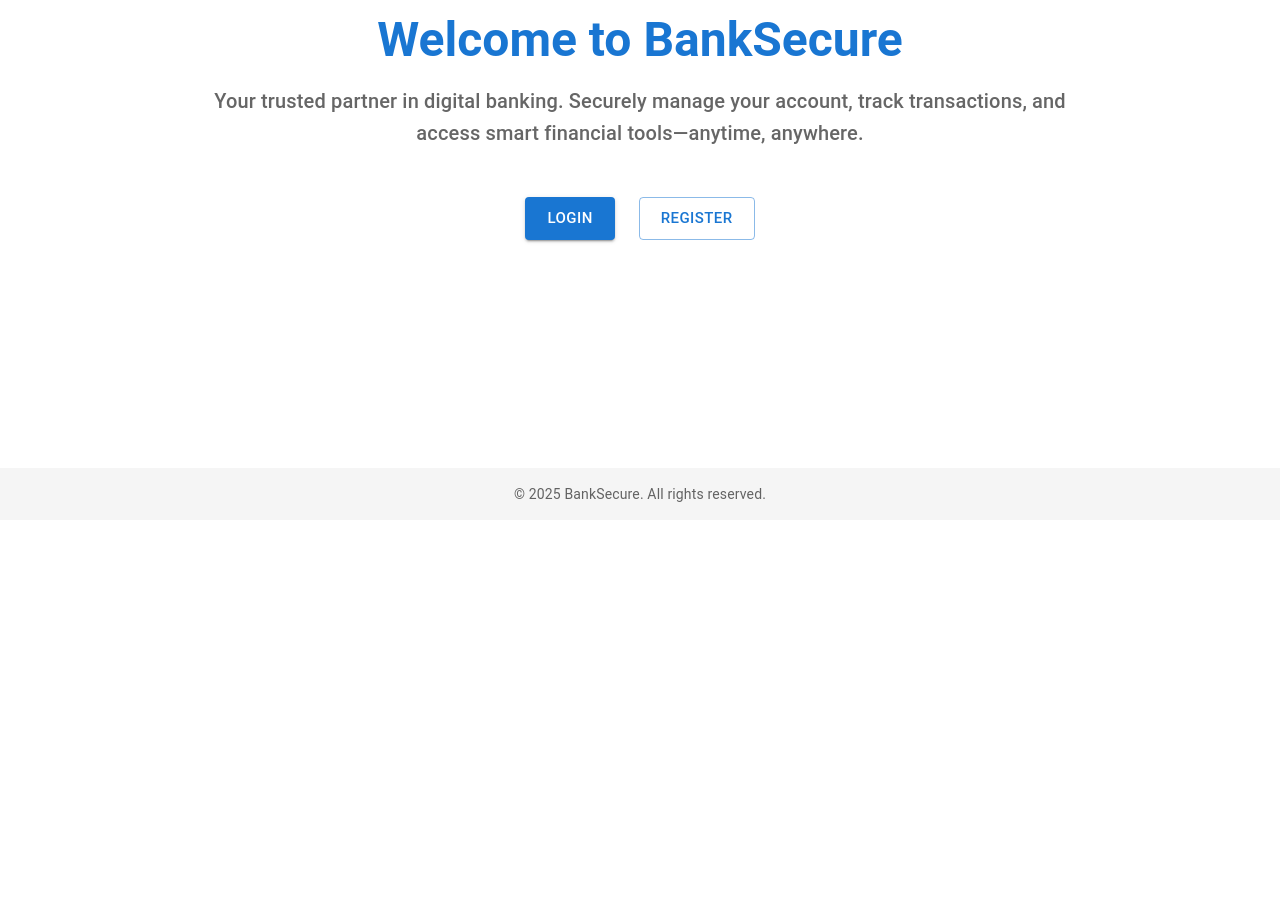
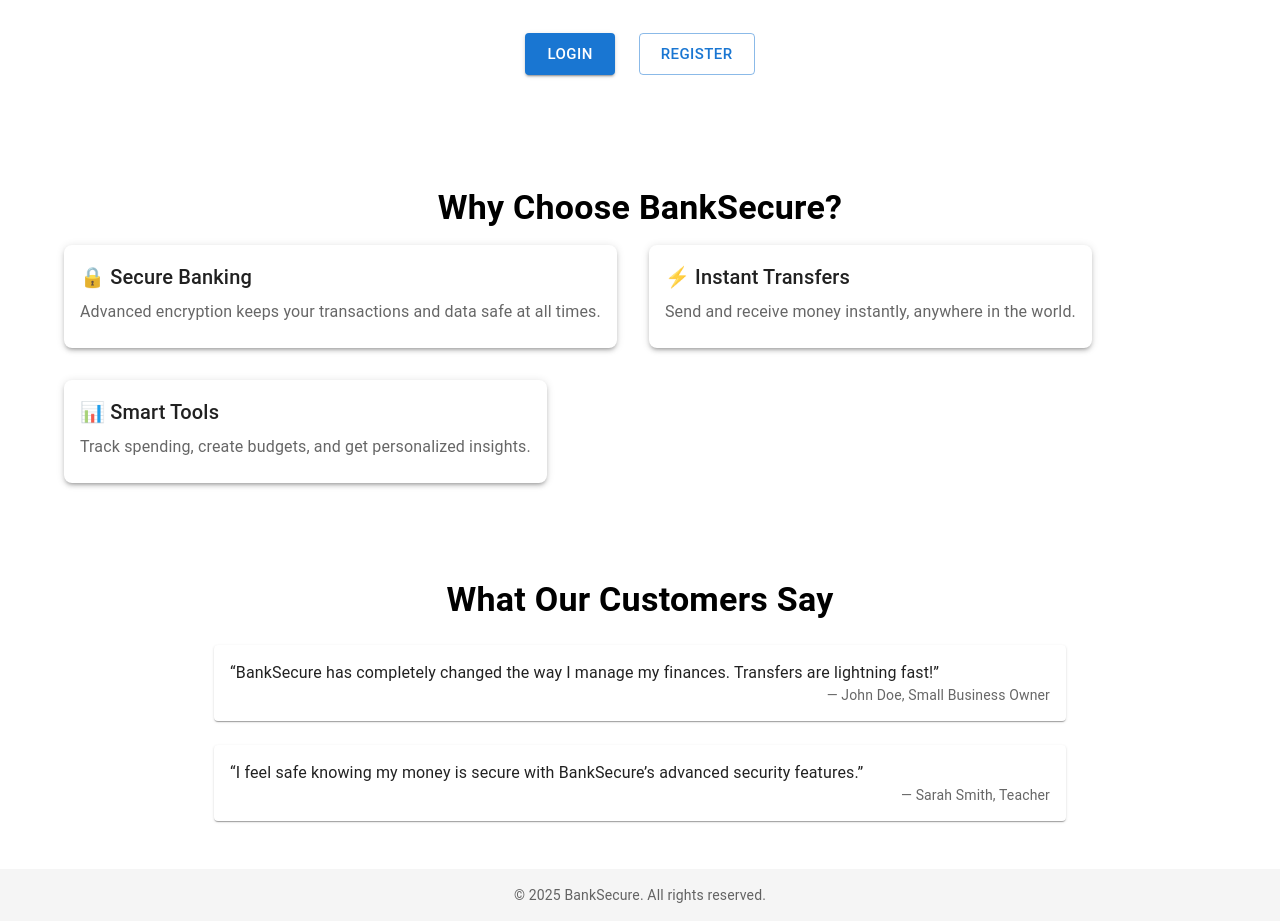
Before and after one commit to shreejal27/BankSystem_Frontend, a React (Vite) app: page / in a window 1280 px wide. Shown: the part 280-1201 px from the top of the page. Before the commit the page ends 800 px from the top, so only its background shows below. Built offline with nearby package versions, Linux system fonts and the light colour scheme; no server answers.

Commit message:
modified landing page

```diff
--- a/src/pages/LandingPage.tsx
+++ b/src/pages/LandingPage.tsx
@@ -7,6 +7,9 @@ import {
   AppBar,
   Toolbar,
   Stack,
+  Grid,
+  Card,
+  CardContent,
 } from "@mui/material";
 import { Link as RouterLink } from "react-router-dom";
 
@@ -87,6 +90,97 @@ const LandingPage: React.FC = () => {
         </Stack>
       </Container>
 
+      {/* Features Section (Dummy Data) */}
+      <Container maxWidth="lg" sx={{ py: 6 }}>
+        <Typography
+          variant="h4"
+          textAlign="center"
+          fontWeight="bold"
+          gutterBottom
+        >
+          Why Choose BankSecure?
+        </Typography>
+        <Grid container spacing={4} sx={{ mt: 2 }}>
+          <Grid item xs={12} md={4}>
+            <Card sx={{ borderRadius: 2, boxShadow: 3 }}>
+              <CardContent>
+                <Typography variant="h6" gutterBottom>
+                  🔒 Secure Banking
+                </Typography>
+                <Typography color="text.secondary">
+                  Advanced encryption keeps your transactions and data safe at
+                  all times.
+                </Typography>
+              </CardContent>
+            </Card>
+          </Grid>
+          <Grid item xs={12} md={4}>
+            <Card sx={{ borderRadius: 2, boxShadow: 3 }}>
+              <CardContent>
+                <Typography variant="h6" gutterBottom>
+                  ⚡ Instant Transfers
+                </Typography>
+                <Typography color="text.secondary">
+                  Send and receive money instantly, anywhere in the world.
+                </Typography>
+              </CardContent>
+            </Card>
+          </Grid>
+          <Grid item xs={12} md={4}>
+            <Card sx={{ borderRadius: 2, boxShadow: 3 }}>
+              <CardContent>
+                <Typography variant="h6" gutterBottom>
+                  📊 Smart Tools
+                </Typography>
+                <Typography color="text.secondary">
+                  Track spending, create budgets, and get personalized insights.
+                </Typography>
+              </CardContent>
+            </Card>
+          </Grid>
+        </Grid>
+      </Container>
+
+      {/* Testimonials (Dummy Data) */}
+      <Container maxWidth="md" sx={{ py: 6 }}>
+        <Typography
+          variant="h4"
+          textAlign="center"
+          fontWeight="bold"
+          gutterBottom
+        >
+          What Our Customers Say
+        </Typography>
+        <Stack spacing={3} mt={3}>
+          <Card sx={{ p: 2 }}>
+            <Typography variant="body1">
+              “BankSecure has completely changed the way I manage my finances.
+              Transfers are lightning fast!”
+            </Typography>
+            <Typography
+              variant="body2"
+              color="text.secondary"
+              textAlign="right"
+            >
+              — John Doe, Small Business Owner
+            </Typography>
+          </Card>
+          <Card sx={{ p: 2 }}>
+            <Typography variant="body1">
+              “I feel safe knowing my money is secure with BankSecure’s advanced
+              security features.”
+            </Typography>
+            <Typography
+              variant="body2"
+              color="text.secondary"
+              textAlign="right"
+            >
+              — Sarah Smith, Teacher
+            </Typography>
+          </Card>
+        </Stack>
+      </Container>
+
       {/* Footer */}
       <Box
         component="footer"
```
